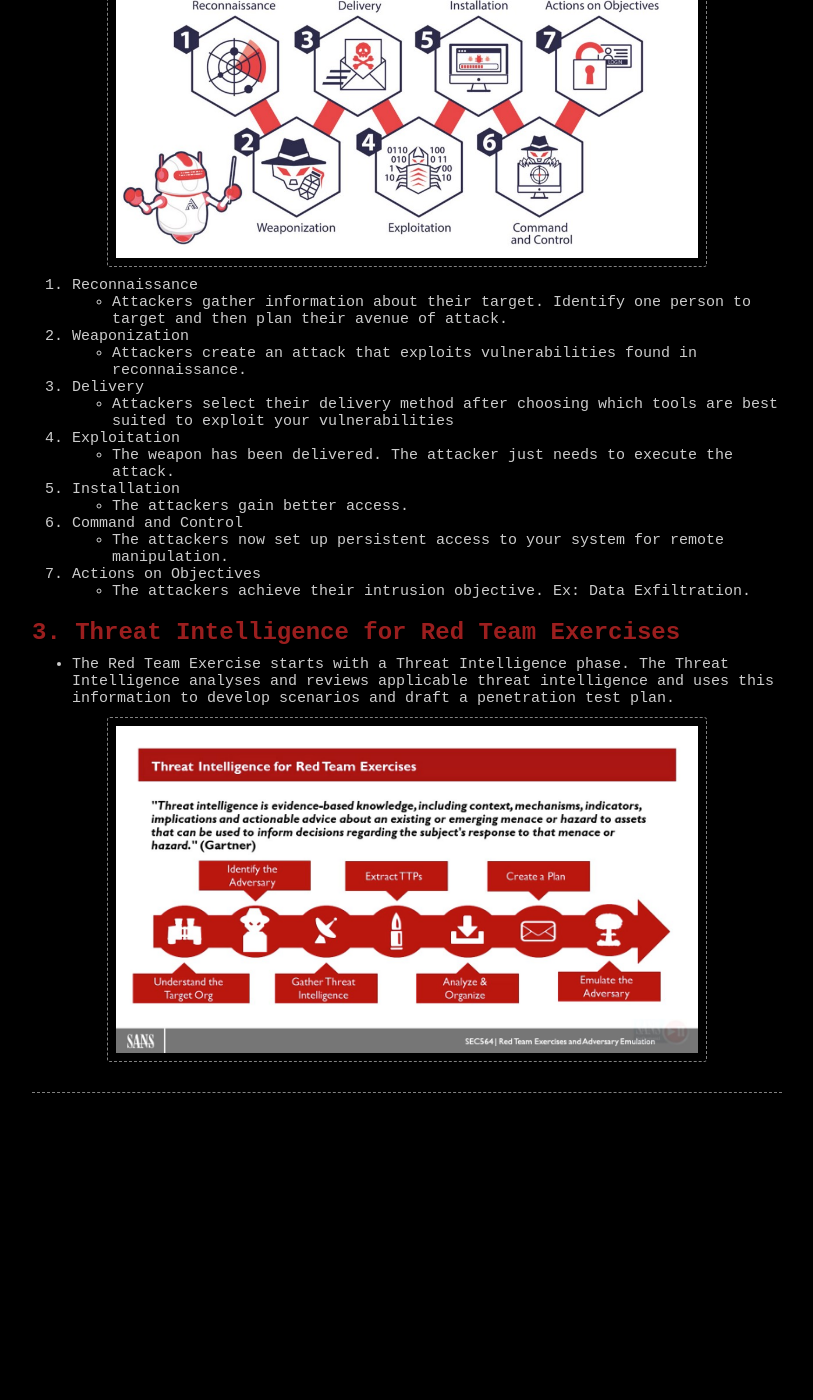
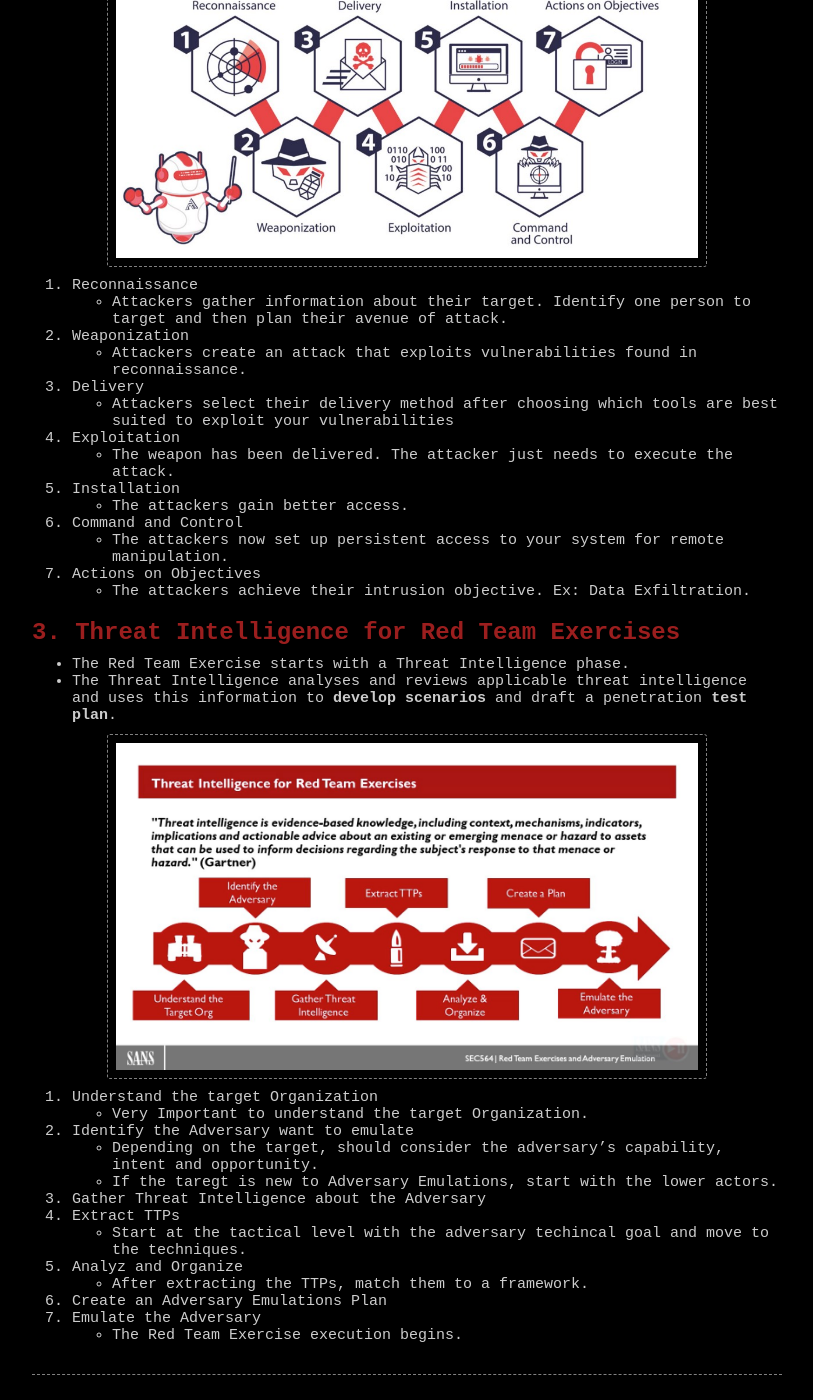
Before and after one commit to wizoutsugar/wizoutsugar.github.io, a Jekyll site: the page built from _posts/2020/RedTeam/2020-10-18-Intro.md, in a window 1280 px wide and 1400 px high, scrolled down 633 px. Shown: the whole window, without its empty margins (233-1046 px from the left). Built offline with Jekyll 4.4.1, drawn with Linux system fonts in a browser that asks for light colours; comment, search, counter and statistics services are not loaded; before the commit the page ends 1751 px from its top, so only the background shows below that.

Commit message:
Update 2020-10-18-Intro.md

```diff
--- a/_posts/2020/RedTeam/2020-10-18-Intro.md
+++ b/_posts/2020/RedTeam/2020-10-18-Intro.md
@@ -41,6 +41,20 @@ tags:
     - The attackers achieve their intrusion objective. Ex: Data Exfiltration.
 
 # 3. Threat Intelligence for Red Team Exercises
-- The Red Team Exercise starts with a Threat Intelligence phase. The Threat Intelligence analyses and reviews applicable threat intelligence and uses this information to develop scenarios and draft a penetration test plan.
+- The Red Team Exercise starts with a Threat Intelligence phase.
+- The Threat Intelligence analyses and reviews applicable threat intelligence and uses this information to **develop scenarios** and draft a penetration **test plan**.
 
 ![Screenshot]({{ site.baseurl }}/images/posts/2020/RedTeam/ThreatIntelligence.jpg)
+1. Understand the target Organization
+    - Very Important to understand the target Organization.
+2. Identify the Adversary want to emulate
+    - Depending on the target, should consider the adversary's capability, intent and opportunity.
+    - If the taregt is new to Adversary Emulations, start with the lower actors.
+3. Gather Threat Intelligence about the Adversary
+4. Extract TTPs
+    - Start at the tactical level with the adversary techincal goal and move to the techniques.
+5. Analyz and Organize
+    - After extracting the TTPs, match them to a framework.
+6. Create an Adversary Emulations Plan
+7. Emulate the Adversary
+    - The Red Team Exercise execution begins.
```
